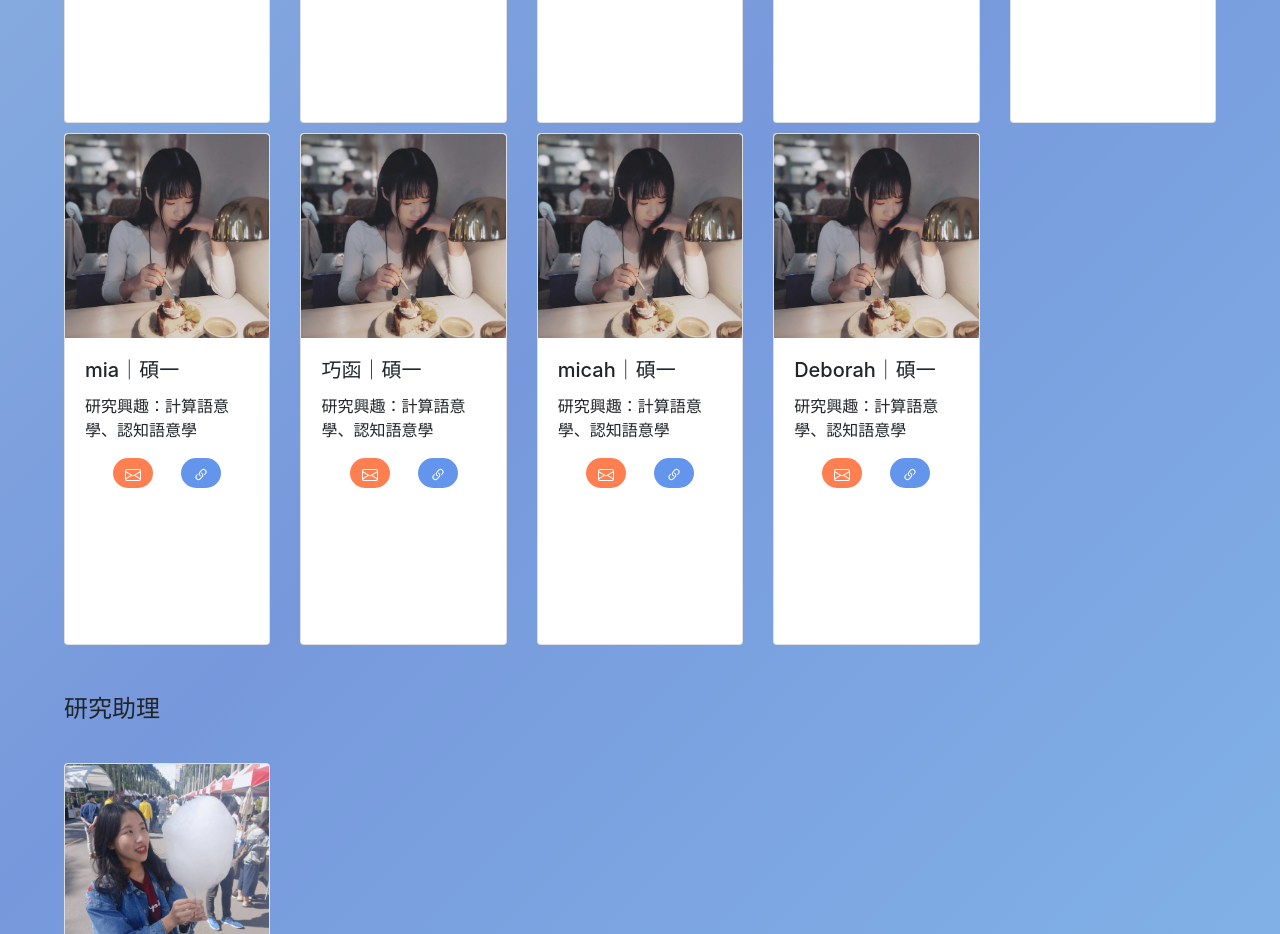
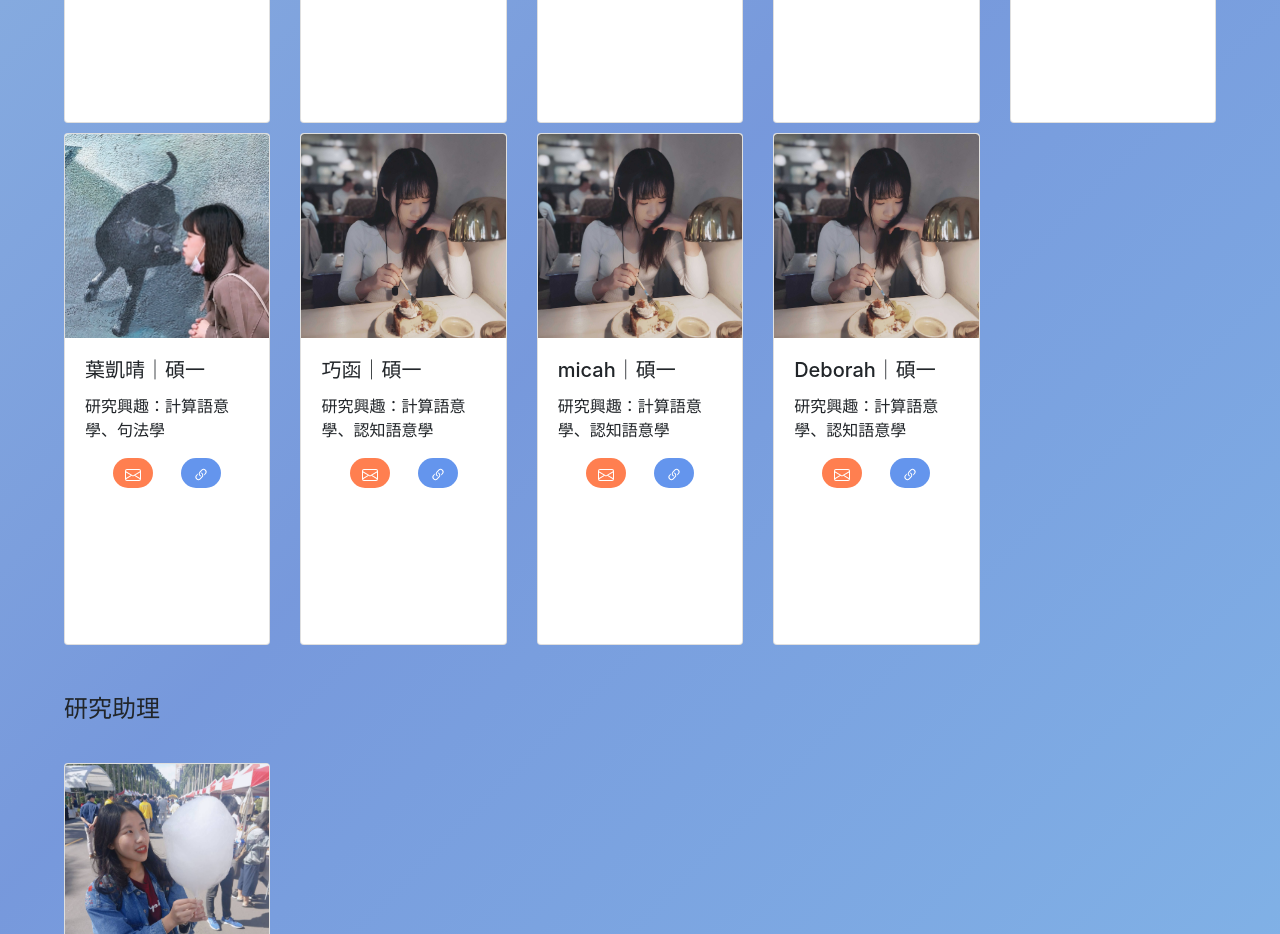
Before and after one commit to lopentu/ntu-lope-lab, a React (Create React App) app: page / in a window 1280 px wide. Shown: the part 5540-6474 px from the top of the page. Built offline with nearby package versions, Linux system fonts and the light colour scheme.

Commit message:
5/9更改

```diff
--- a/package.json
+++ b/package.json
@@ -8,6 +8,7 @@
     "@testing-library/react": "^11.2.5",
     "@testing-library/user-event": "^12.8.0",
     "bootstrap": "^4.6.0",
+    "eslint": "^7.32.0",
     "package.json": "^2.0.1",
     "react": "^17.0.2",
     "react-bootstrap": "^0.32.4",
--- a/src/components/member-description.js
+++ b/src/components/member-description.js
@@ -11,6 +11,7 @@ import nana from "../images/members/nana.png";
 import pin_er from "../images/members/pin-er.jpg";
 import yu_shiang from "../images/members/yu-shiang.png";
 import yulin from "../images/members/yulin.png";
+import mia from "../images/members/mia.jpg";
 
 const MemberDescription = () => {
     return (
@@ -76,8 +77,8 @@ const MemberDescription = () => {
                     mail = "mailto:cckk2913@gmail.com"/>
                 </Col>
                 <Col>
-                    <MemberCard imgSrc={pin_er} name="mia｜碩一" text="計算語意學、認知語意學"
-                    mail = "mailto:cckk2913@gmail.com"/>
+                    <MemberCard imgSrc={mia} name="葉凱晴｜碩一" text="計算語意學、句法學"
+                    mail = "ykcmia@gmail.com"/>
                 </Col>
                 <Col>
                     <MemberCard imgSrc={pin_er} name="巧函｜碩一" text="計算語意學、認知語意學"
```
Also changed, not shown: src/images/members/mia.jpg (added), 1 other file (tests, documents, lock files or other folders).
